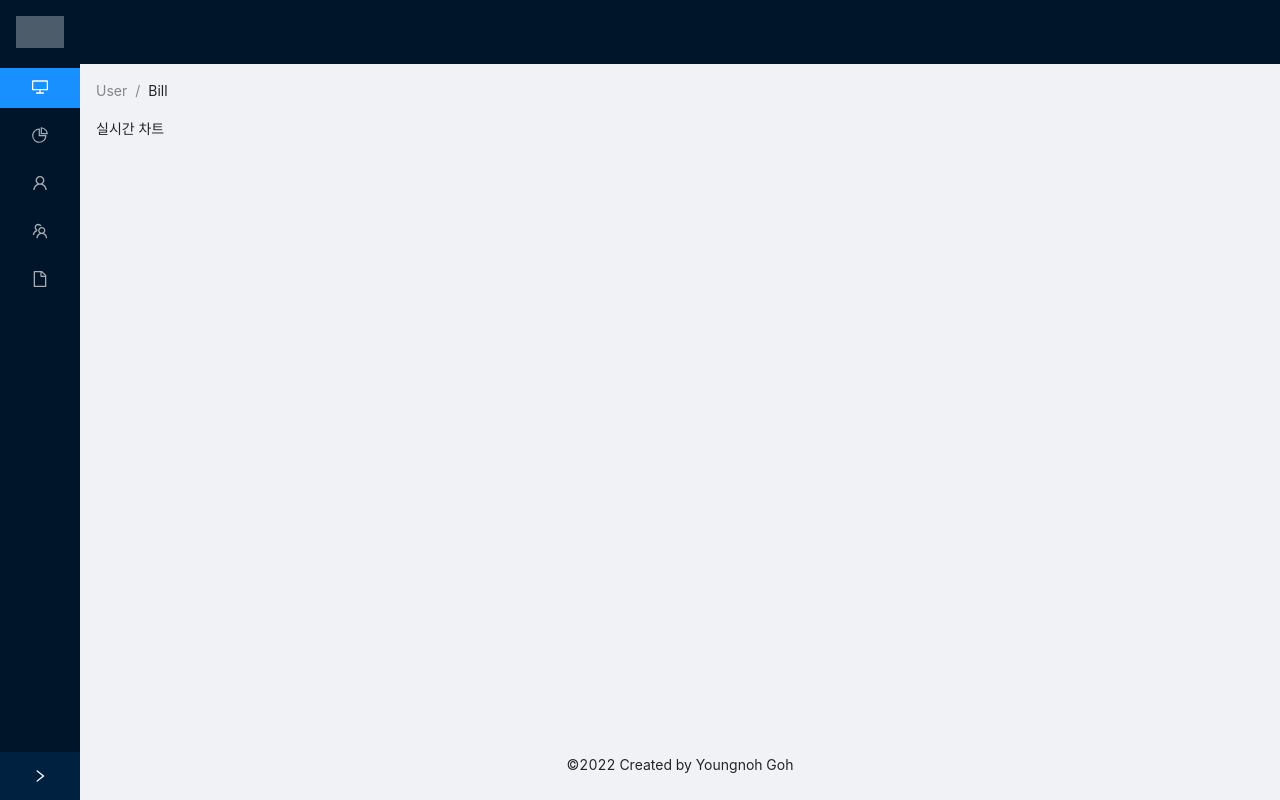
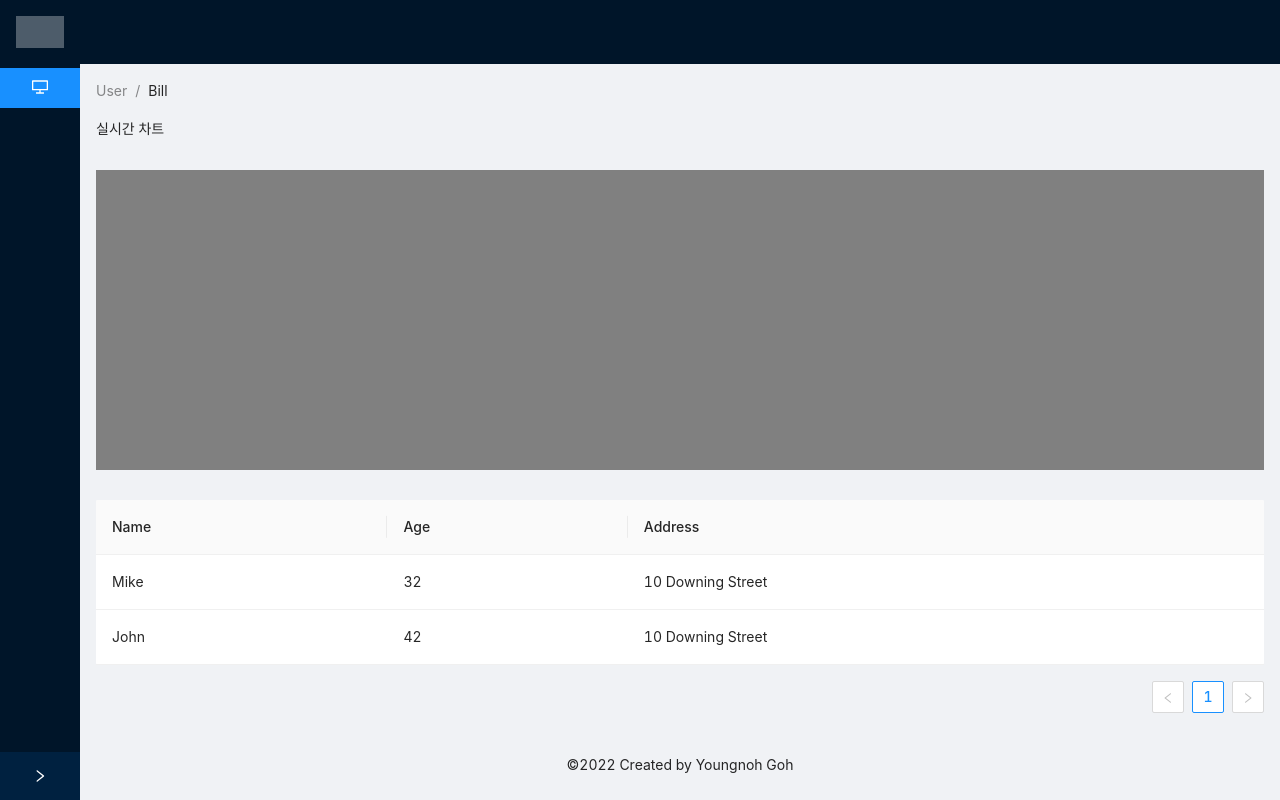
Before and after one commit to comejtome508/CoinInvestProgram, a React (Create React App) app in the folder client/: page / in a window 1280 px wide. Built offline with nearby package versions, Linux system fonts and the light colour scheme.

Commit message:
[ui] 대시보드에 실시간 차트, 테이블 컴포넌트 추가

```diff
--- /dev/null
+++ b/client/src/components/Charts/RealtimeChart.tsx
@@ -0,0 +1,12 @@
+import React from 'react'
+
+const RealtimeChart = () => {
+  return (
+      <>
+        <div>실시간 차트</div>
+         <div style={{height : '300px', width: '100%', margin: '30px 0px' ,backgroundColor:'grey'}}></div>
+      </>
+  )
+}
+
+export default RealtimeChart
--- a/client/src/components/Gnb/gnb.tsx
+++ b/client/src/components/Gnb/gnb.tsx
@@ -1,5 +1,6 @@
 import React, { useState, } from 'react';
 import { Menu, Button, Layout, Breadcrumb } from 'antd';
+import {Link} from 'react-router-dom';
 import {
   AppstoreOutlined,
   MenuUnfoldOutlined,
@@ -31,9 +32,9 @@ const Gnb = () => {
       <div className="logo" style={{ height:"32px", margin: "16px", background:"rgba(255, 255, 255, 0.3)" }} />
       <Menu theme="dark" defaultSelectedKeys={['1']} mode="inline">
         <Menu.Item key="1" icon={<DesktopOutlined />}>
-          대시보드
+          <Link to="/">대시보드</Link>
         </Menu.Item>
-        <Menu.Item key="2" icon={<PieChartOutlined />}>
+        {/* <Menu.Item key="2" icon={<PieChartOutlined />}>
           Option 2
         </Menu.Item>
         <SubMenu key="sub1" icon={<UserOutlined />} title="User">
@@ -47,7 +48,7 @@ const Gnb = () => {
         </SubMenu>
         <Menu.Item key="9" icon={<FileOutlined />}>
           Files
-        </Menu.Item>
+        </Menu.Item> */}
       </Menu>
     </Sider>
   </>
--- /dev/null
+++ b/client/src/components/TradingTable/tradingTable.tsx
@@ -0,0 +1,43 @@
+import React from 'react'
+import { Table } from 'antd';
+
+const TradingTable = () => {
+    const dataSource = [
+        {
+          key: '1',
+          name: 'Mike',
+          age: 32,
+          address: '10 Downing Street',
+        },
+        {
+          key: '2',
+          name: 'John',
+          age: 42,
+          address: '10 Downing Street',
+        },
+      ];
+
+      const columns = [
+        {
+          title: 'Name',
+          dataIndex: 'name',
+          key: 'name',
+        },
+        {
+          title: 'Age',
+          dataIndex: 'age',
+          key: 'age',
+        },
+        {
+          title: 'Address',
+          dataIndex: 'address',
+          key: 'address',
+        },
+      ];
+
+  return (
+    <Table dataSource={dataSource} columns={columns} />
+  )
+}
+
+export default TradingTable
--- a/client/src/pages/dashboard/index.tsx
+++ b/client/src/pages/dashboard/index.tsx
@@ -1,10 +1,15 @@
+import RealtimeChart from '../../components/Charts/RealtimeChart';
 import React from 'react';
+
+
 import Gnb from '../../components/Gnb/gnb';
+import TradingTable from '../../components/TradingTable/tradingTable';
 
 const index = () => {
   return (
       <>
-        실시간 차트
+        <RealtimeChart />
+        <TradingTable />
       </>
 
   )
```
Also changed, not shown: client/src/layouts/App.tsx (line endings or trailing spaces).
